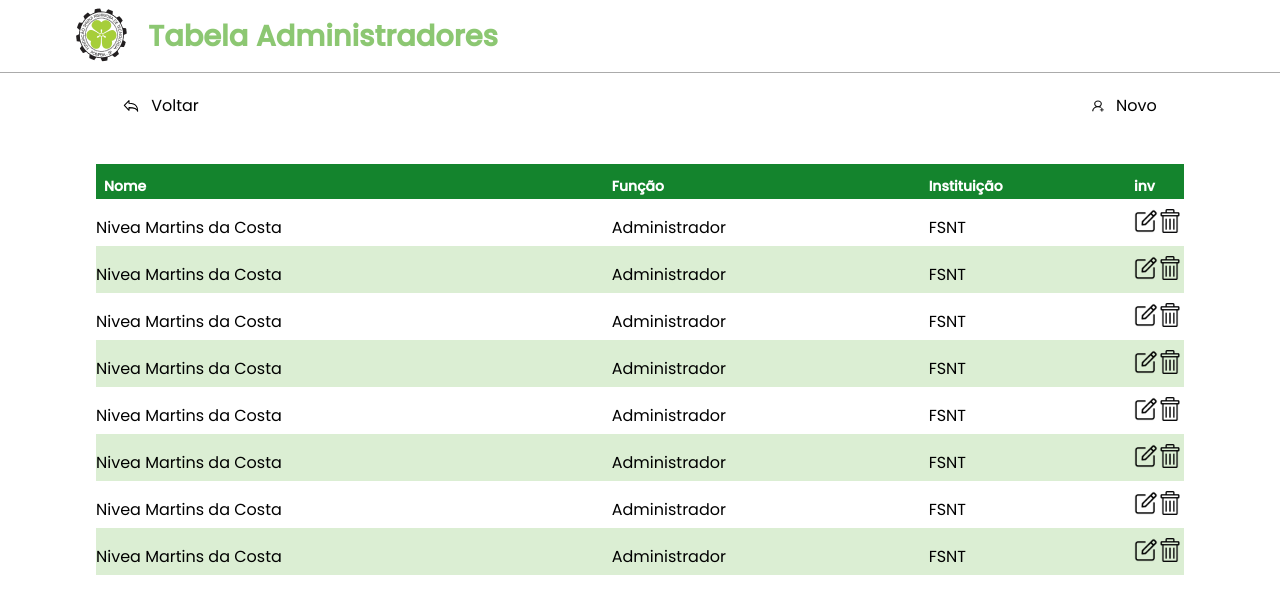
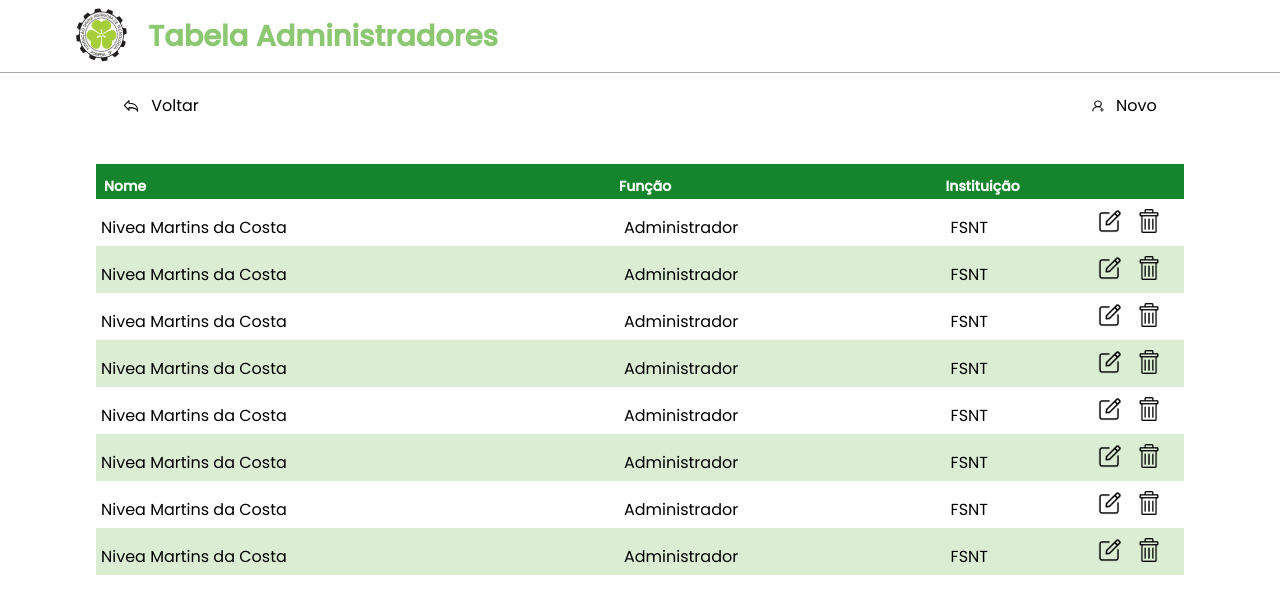
Before and after one commit to VitorCarvalho1/agendamento_eventos, an Angular app: page /tabela-adm in a window 1280 px wide. Shown: the top 614 px of the page. Built offline with nearby package versions, Linux system fonts and the light colour scheme.

Commit message:
att component tabela-adm

```diff
--- a/src/app/tabela-adm/tabela-adm.component.html
+++ b/src/app/tabela-adm/tabela-adm.component.html
@@ -24,12 +24,12 @@
             <th class="align-text padding-th">Nome</th>
             <th class="align-text">Função</th>
             <th class="align-text">Instituição</th>
-            <th class="align-text">inv</th>
+            <th class="align-text"></th>
           </tr>
         </thead>
         <tbody>
           <tr>
-            <td>Nivea Martins da Costa</td>
+            <td class="field-name">Nivea Martins da Costa</td>
             <td>Administrador</td>
             <td>FSNT</td>
             <td class="align-icons">
@@ -38,7 +38,7 @@
             </td>
           </tr>
           <tr class="tuplas-table-background">
-            <td>Nivea Martins da Costa</td>
+            <td class="field-name">Nivea Martins da Costa</td>
             <td>Administrador</td>
             <td>FSNT</td>
             <td class="align-icons">
@@ -47,7 +47,7 @@
             </td>
           </tr>
           <tr>
-            <td>Nivea Martins da Costa</td>
+            <td class="field-name">Nivea Martins da Costa</td>
             <td>Administrador</td>
             <td>FSNT</td>
             <td class="align-icons">
@@ -56,7 +56,7 @@
             </td>
           </tr>
           <tr class="tuplas-table-background">
-            <td>Nivea Martins da Costa</td>
+            <td class="field-name">Nivea Martins da Costa</td>
             <td>Administrador</td>
             <td>FSNT</td>
             <td class="align-icons">
@@ -65,7 +65,7 @@
             </td>
           </tr>
           <tr>
-            <td>Nivea Martins da Costa</td>
+            <td class="field-name">Nivea Martins da Costa</td>
             <td>Administrador</td>
             <td>FSNT</td>
             <td class="align-icons">
@@ -74,7 +74,7 @@
             </td>
           </tr>
           <tr class="tuplas-table-background">
-            <td>Nivea Martins da Costa</td>
+            <td class="field-name">Nivea Martins da Costa</td>
             <td>Administrador</td>
             <td>FSNT</td>
             <td class="align-icons">
@@ -83,7 +83,7 @@
             </td>
           </tr>
           <tr>
-            <td>Nivea Martins da Costa</td>
+            <td class="field-name">Nivea Martins da Costa</td>
             <td>Administrador</td>
             <td>FSNT</td>
             <td class="align-icons">
@@ -92,7 +92,7 @@
             </td>
           </tr>
           <tr class="tuplas-table-background">
-            <td>Nivea Martins da Costa</td>
+            <td class="field-name">Nivea Martins da Costa</td>
             <td>Administrador</td>
             <td>FSNT</td>
             <td class="align-icons">
--- a/src/app/tabela-adm/tabela-adm.component.scss
+++ b/src/app/tabela-adm/tabela-adm.component.scss
@@ -1,3 +1,9 @@
+
+@media (min-width: 1080px) and (max-width: 1920px) {
+
+}
+
+
 
 body {
   width: 100vw;
@@ -52,14 +58,25 @@ body {
         td {
           padding-top: 10px;
           padding-bottom: 10px;
+          padding-left: 5px;
+
         }
       }
       .tuplas-table-background {
         background-color: var(--table-background-tuplas);
       }
+      .field-name {
+
+      }
     }
     .align-icons {
-      width: 50px;
+      display: flex;
+      justify-content: flex-end;
+      gap: 15px;
+      width: 8px;
+      img {
+        cursor: pointer;
+      }
     }
   }
 }
```
